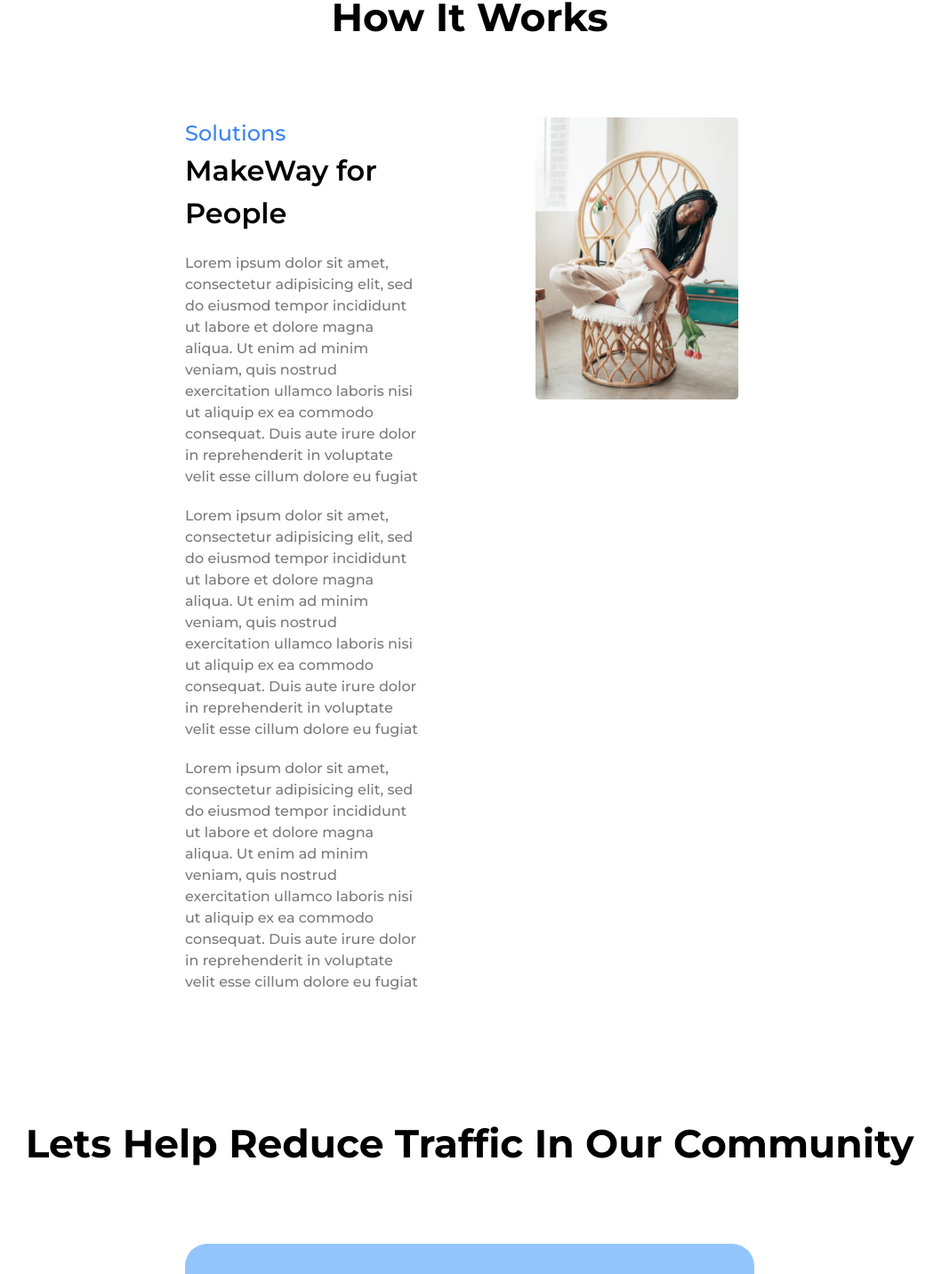
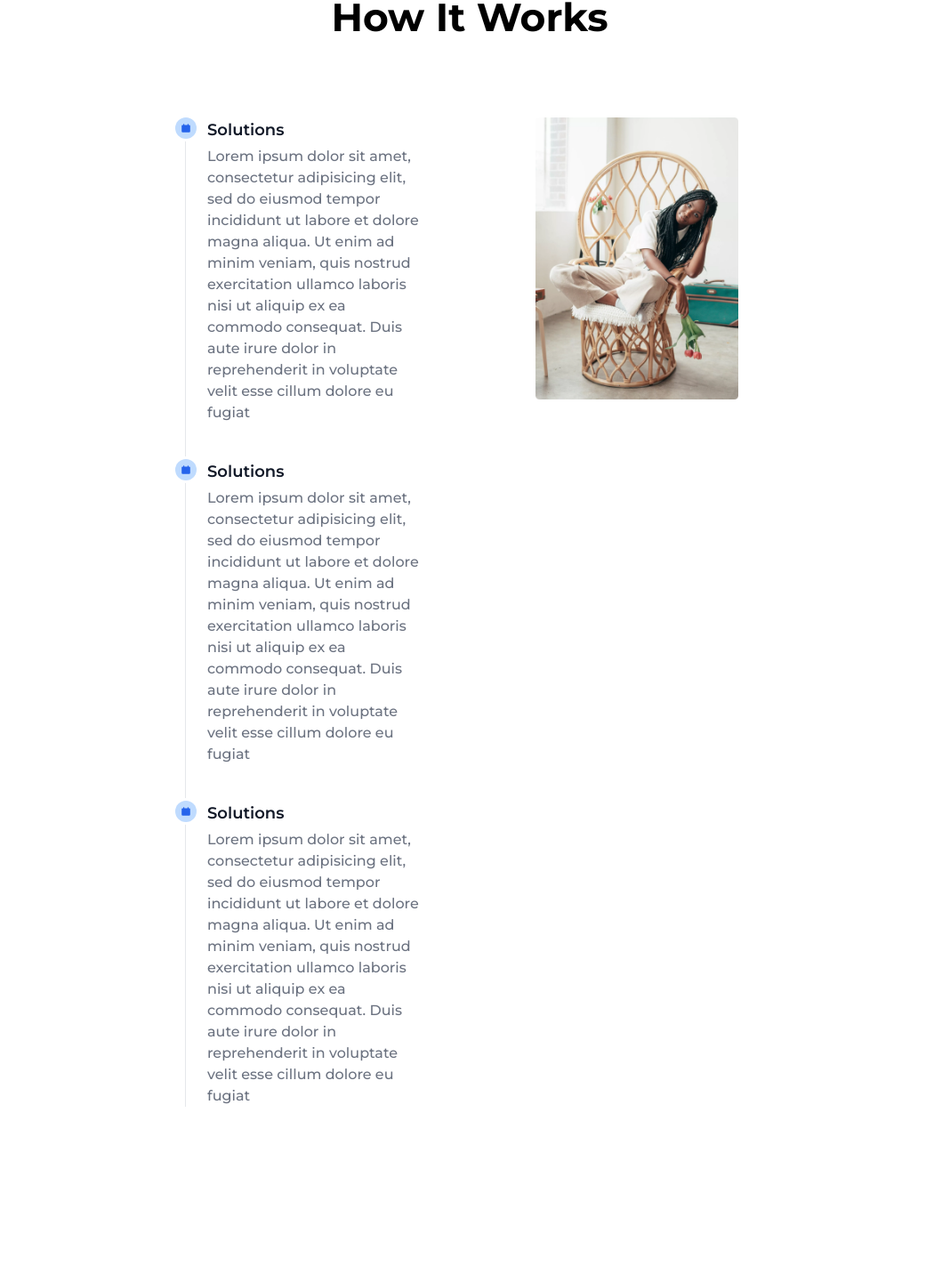
Before and after one commit to JAPECorp/New-MakeWayApp-Website, a Next.js app: page / in a window 1280 px wide. Shown: the part 1650-3082 px from the top of the page at 89% size, without its empty margins (112-1171 px from the left). Built offline with nearby package versions, Linux system fonts and the light colour scheme.

Commit message:
Timeline for How It Works Section

```diff
--- a/components/Faq's/faq.jsx
+++ b/components/Faq's/faq.jsx
@@ -13,7 +13,7 @@ function Faqs() {
       key: 1,
       title: "Is it really easy to use?",
       description:
-        "Yes! With easy instructions and a consumer friendly interface, the app is designed perfectly with you in mind.",
+        "Yes! With easy instructions and a consumer friendly interface, the app is designed perfectly with you in mind! The engaging interface with the help feature and settings feature, allow you to change default setting to personalized ones for an even better experience!",
     },
     {
       key: 2,
@@ -23,8 +23,9 @@ function Faqs() {
     },
     {
       key: 3,
-      title: "Can I cancel my subscription?",
-      description: "You can, but there is no money-back guarantee",
+      title: "Who can use it?",
+      description:
+        "Everyone! Well not everyone entirely. You first need a phone of course. And to be a driver.",
     },
   ];
 
--- a/components/HowItWorks/How.jsx
+++ b/components/HowItWorks/How.jsx
@@ -8,7 +8,7 @@ function How(props) {
         <h2 className="text-black text-center">How It Works</h2>
         <HowComponent
           subtitle={"Solutions"}
-          title={"MakeWay for People"}
+          // title={"MakeWay for People"}
           description="Lorem ipsum dolor sit amet, consectetur adipisicing elit, sed do
             eiusmod tempor incididunt ut labore et dolore magna aliqua. Ut
             enim ad minim veniam, quis nostrud exercitation ullamco laboris
--- a/components/utilities/Cards/HowComponenets.jsx
+++ b/components/utilities/Cards/HowComponenets.jsx
@@ -15,11 +15,64 @@ function HowComponent(props) {
       >
         <div className="w-full flex items-center">
           <div>
-            <h4 className="text-blue-500">{props.subtitle}</h4>
-            <h3 className="text-black">{props.title}</h3>
-            <h5 className="text-makeway-gray mt-5">{props.description}</h5>
-            <h5 className="text-makeway-gray mt-5">{props.description}</h5>
-            <h5 className="text-makeway-gray mt-5">{props.description}</h5>
+            <ol className="relative border-l border-gray-200 dark:border-gray-700">
+              <li className="mb-10 ml-6">
+                <span className="ring">
+                  <svg
+                    className="w-3 h-3 text-blue-600 dark:text-blue-400"
+                    fill="currentColor"
+                    viewBox="0 0 20 20"
+                    xmlns="http://www.w3.org/2000/svg"
+                  >
+                    <path d="M6 2a1 1 0 00-1 1v1H4a2 2 0 00-2 2v10a2 2 0 002 2h12a2 2 0 002-2V6a2 2 0 00-2-2h-1V3a1 1 0 10-2 0v1H7V3a1 1 0 00-1-1zm0 5a1 1 0 000 2h8a1 1 0 100-2H6z"></path>
+                  </svg>
+                </span>
+                <h3 className="flex items-center mb-1 text-lg font-semibold text-gray-900">
+                  {props.subtitle}
+                </h3>
+                <p className="mb-4 text-base font-normal text-gray-500 dark:text-gray-400">
+                  {props.description}
+                </p>
+              </li>
+              <li className="mb-10 ml-6">
+                <span className="ring">
+                  <svg
+                    className="w-3 h-3 text-blue-600 dark:text-blue-400"
+                    fill="currentColor"
+                    viewBox="0 0 20 20"
+                    xmlns="http://www.w3.org/2000/svg"
+                  >
+                    <path d="M6 2a1 1 0 00-1 1v1H4a2 2 0 00-2 2v10a2 2 0 002 2h12a2 2 0 002-2V6a2 2 0 00-2-2h-1V3a1 1 0 10-2 0v1H7V3a1 1 0 00-1-1zm0 5a1 1 0 000 2h8a1 1 0 100-2H6z"></path>
+                  </svg>
+                </span>
+                <h3 className="mb-1 text-lg font-semibold text-gray-900">
+                  {props.subtitle}
+                </h3>
+
+                <p className="text-base font-normal text-gray-500 dark:text-gray-400">
+                  {props.description}
+                </p>
+              </li>
+              <li className="mb-10 ml-6">
+                <span className="ring">
+                  <svg
+                    className="w-3 h-3 text-blue-600 dark:text-blue-400"
+                    fill="currentColor"
+                    viewBox="0 0 20 20"
+                    xmlns="http://www.w3.org/2000/svg"
+                  >
+                    <path d="M6 2a1 1 0 00-1 1v1H4a2 2 0 00-2 2v10a2 2 0 002 2h12a2 2 0 002-2V6a2 2 0 00-2-2h-1V3a1 1 0 10-2 0v1H7V3a1 1 0 00-1-1zm0 5a1 1 0 000 2h8a1 1 0 100-2H6z"></path>
+                  </svg>
+                </span>
+                <h3 className="mb-1 text-lg font-semibold text-gray-900 d">
+                  {props.subtitle}
+                </h3>
+
+                <p className="text-base font-normal text-gray-500 dark:text-gray-400">
+                  {props.description}
+                </p>
+              </li>
+            </ol>
           </div>
         </div>
 
--- a/styles/globals.css
+++ b/styles/globals.css
@@ -61,6 +61,10 @@
     @apply py-10 px-8 flex flex-col rounded-[25px];
   }
 
+  .ring {
+    @apply flex absolute -left-3 justify-center items-center w-6 h-6 bg-blue-200 rounded-full ring-8 ring-white dark:ring-yellow-200 dark:bg-blue-200;
+  }
+
   .bg-image {
     @apply md:bg-[url('/bgImage.png')] w-screen h-96 bg-cover bg-top bg-no-repeat relative;
   }
```
